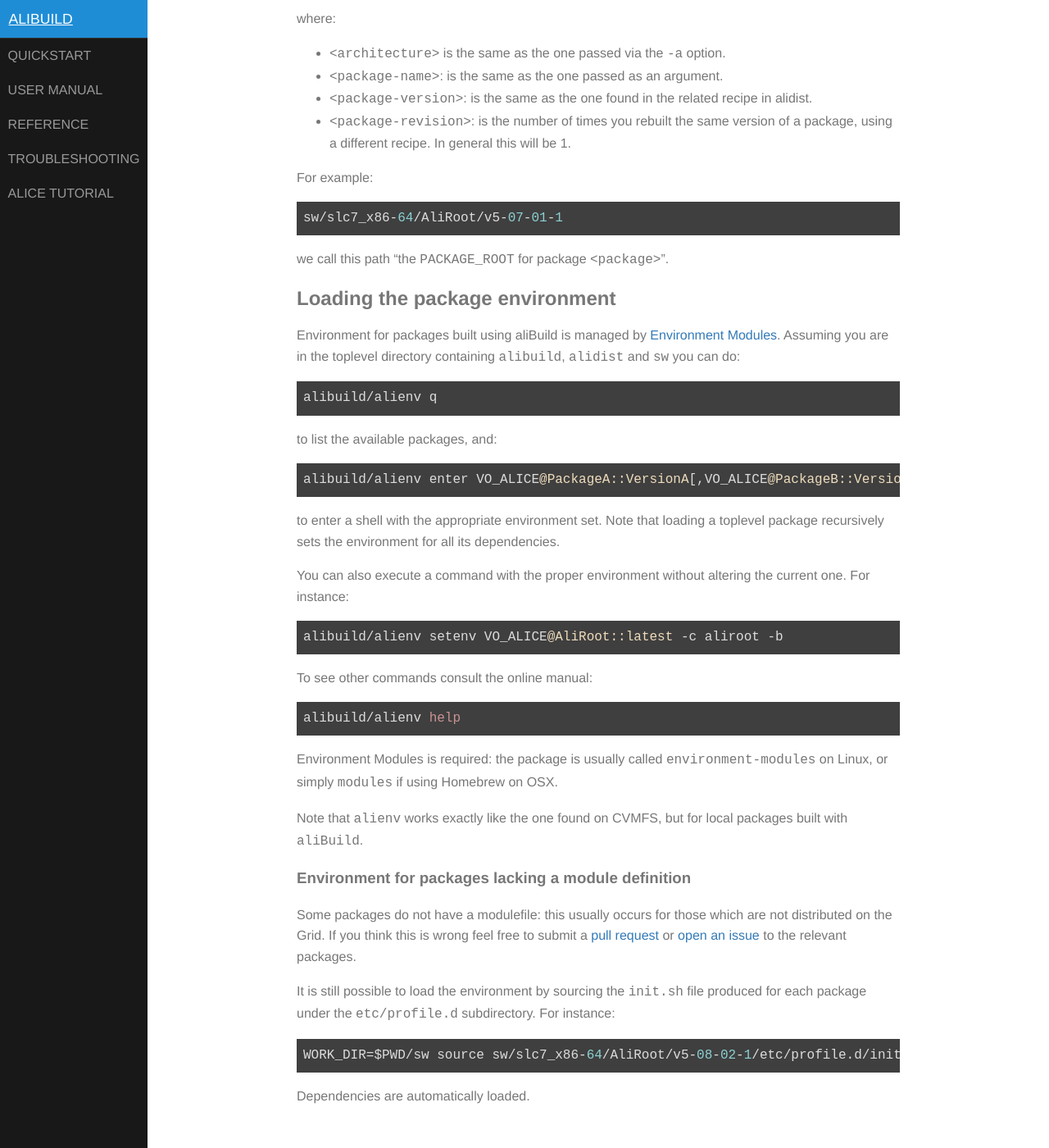
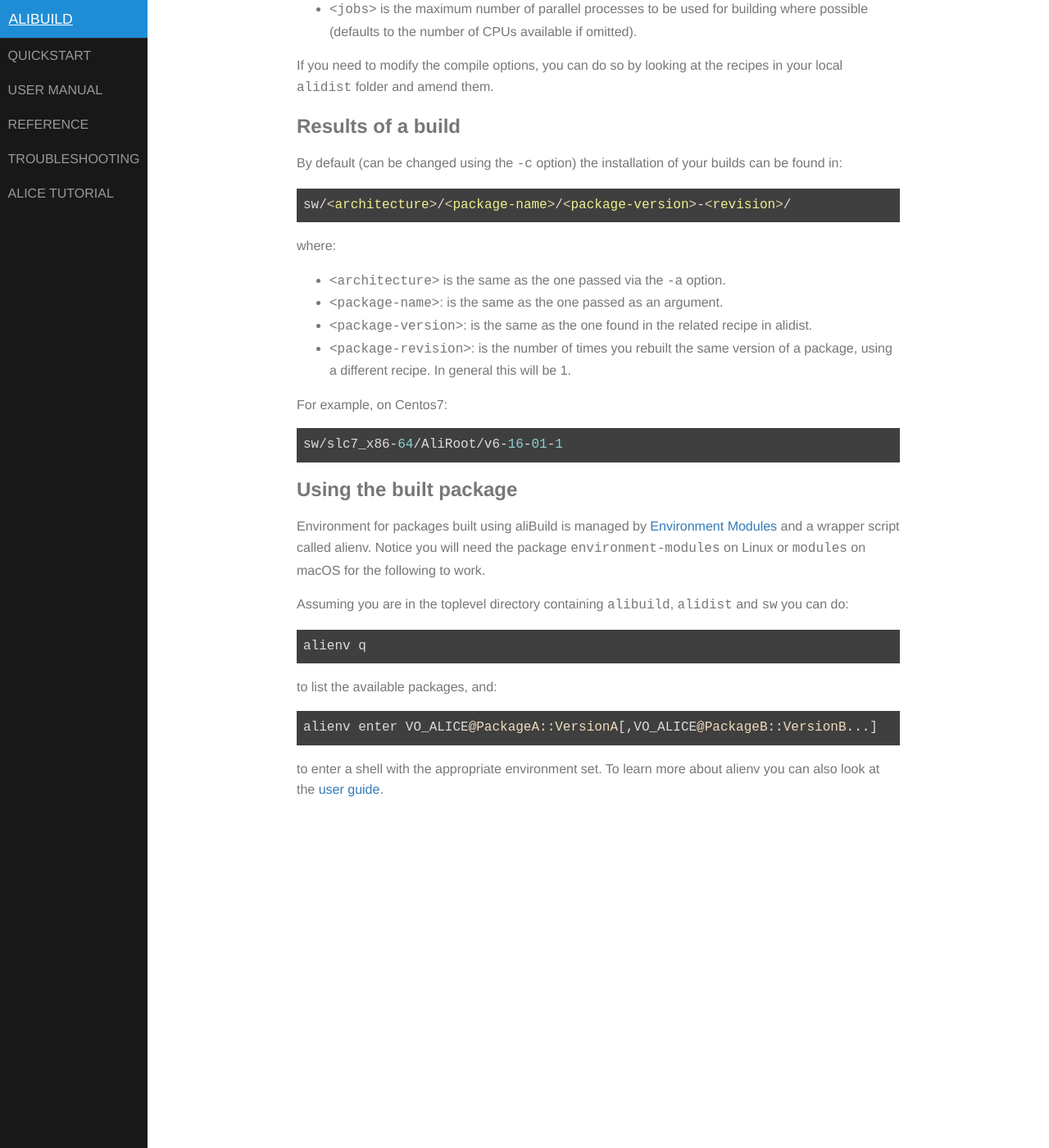
Before and after one commit to alisw/alibuild, a Jekyll site: the page built from docs/quick.markdown, in a window 1280 px wide and 1400 px high, scrolled down 1083 px. Shown: the whole window at 82% size. Built offline with Jekyll 4.4.1, drawn with Linux system fonts in a browser that asks for light colours; some of the changed text lies outside the part shown.

Commit message:
Improve documentation

```diff
--- a/docs/quick.markdown
+++ b/docs/quick.markdown
@@ -5,20 +5,32 @@
 ---
 
 aliBuild is a tool to simplify building and installing ALICE / ALFA
-software. The tool itself is available as a standard PyPi package. You
+software. This is a quickstart Guide which will show you how to build
+and use a package, for extended documentation please have a look at the
+[user guide](user.html).
+
+## Setting up
+
+The tool itself is available as a standard PyPi package. You
 can install it via:
 
     pip install alibuild
 
-Alternatively you can checkout the github repository and use it from
-there:
+Alternatively, if you cannot use pip, you can checkout the Github repository and
+use it from there:
 
     git clone https://github.com/alisw/alibuild.git
 
-This will provide you the tool itself. In order to work you will need a
-set of recipes from a repository called `alidist`:
+This will provide you the tool itself.
 
-    git clone https://github.com/alisw/alidist.git
+In order to work you will need a set of recipes from a repository called
+[alidist](https://github.com/alisw/alidist.git). On the first invokation of
+`alibuild` the recipes will be downloaded and put in a `alidist` folder.
+In case you need to use a special branch / repository you can always `git clone`
+the repository yourself. By default alibuild will pickup the recipes found
+in `$PWD/alidist`.
+
+## Building a package
 
 Once you have obtained both repository, you can trigger a build via:
 
@@ -36,7 +48,10 @@
   building where possible (defaults to the number of CPUs available if
   omitted).
 
-### Results of a build
+If you need to modify the compile options, you can do so by looking at the
+recipes in your local `alidist` folder and amend them.
+
+## Results of a build
 
 By default (can be changed using the `-c` option) the installation of your builds
 can be found in:
@@ -51,55 +66,25 @@
 - `<package-revision>`: is the number of times you rebuilt the same version of
   a package, using a different recipe. In general this will be 1.
 
-For example:
+For example, on Centos7:
 
-    sw/slc7_x86-64/AliRoot/v5-07-01-1
+    sw/slc7_x86-64/AliRoot/v6-16-01-1
 
-we call this path "the `PACKAGE_ROOT` for package `<package>`".
+## Using the built package
 
+Environment for packages built using aliBuild is managed by [Environment
+Modules](http://modules.sourceforge.net) and a wrapper script called alienv.
+Notice you will need the package `environment-modules` on Linux or `modules` on
+macOS for the following to work.
 
-## Loading the package environment
+Assuming you are in the toplevel directory containing `alibuild`, `alidist` and
+`sw` you can do:
 
-Environment for packages built using aliBuild is managed by
-[Environment Modules](http://modules.sourceforge.net). Assuming you are in the
-toplevel directory containing `alibuild`, `alidist` and `sw` you can do:
-
-    alibuild/alienv q
+    alienv q
 
 to list the available packages, and:
 
-    alibuild/alienv enter VO_ALICE@PackageA::VersionA[,VO_ALICE@PackageB::VersionB...]
+    alienv enter VO_ALICE@PackageA::VersionA[,VO_ALICE@PackageB::VersionB...]
 
-to enter a shell with the appropriate environment set. Note that loading a
-toplevel package recursively sets the environment for all its dependencies.
-
-You can also execute a command with the proper environment without altering the
-current one. For instance:
-
-    alibuild/alienv setenv VO_ALICE@AliRoot::latest -c aliroot -b
-
-To see other commands consult the online manual:
-
-    alibuild/alienv help
-
-Environment Modules is required: the package is usually called
-`environment-modules` on Linux, or simply `modules` if using Homebrew on OSX.
-
-Note that `alienv` works exactly like the one found on CVMFS, but for local
-packages built with `aliBuild`.
-
-
-### Environment for packages lacking a module definition
-
-Some packages do not have a modulefile: this usually occurs for those which are
-not distributed on the Grid. If you think this is wrong feel free to submit a
-[pull request](https://github.com/alisw/alidist/pulls) or
-[open an issue](https://github.com/alisw/alidist/issues) to the relevant
-packages.
-
-It is still possible to load the environment by sourcing the `init.sh` file
-produced for each package under the `etc/profile.d` subdirectory. For instance:
-
-    WORK_DIR=$PWD/sw source sw/slc7_x86-64/AliRoot/v5-08-02-1/etc/profile.d/init.sh
-
-Dependencies are automatically loaded.
+to enter a shell with the appropriate environment set. To learn more about alienv you
+can also look at the [user guide](user.html).
--- a/docs/user.markdown
+++ b/docs/user.markdown
@@ -321,3 +321,50 @@
     aliDeps O2 --defaults o2 --no-system --outgraph graph.pdf
 
 Please run `aliDeps --help` for further information.
+
+## Using the packages you have built
+
+### Loading the package environment
+
+Environment for packages built using aliBuild is managed by
+[Environment Modules](http://modules.sourceforge.net) and the wrapper script
+`alienv`. To list the available packages you can do:
+
+    alienv q
+
+while:
+
+    alienv enter VO_ALICE@PackageA::VersionA[,VO_ALICE@PackageB::VersionB...]
+
+will enter a shell with the appropriate environment set. Note that loading a
+toplevel package recursively sets the environment for all its dependencies.
+
+You can also execute a command with the proper environment without altering the
+current one. For instance:
+
+    alienv setenv VO_ALICE@AliRoot::latest -c aliroot -b
+
+To see other commands consult the online manual:
+
+    alienv help
+
+Environment Modules is required: the package is usually called
+`environment-modules` on Linux, or simply `modules` if using Homebrew on OSX.
+
+Note that `alienv` works exactly like the one found on CVMFS, but for local
+packages built with `aliBuild`.
+
+### Environment for packages lacking a module definition
+
+Some packages do not have a modulefile: this usually occurs for those which are
+not distributed on the Grid. If you think this is wrong feel free to submit a
+[pull request](https://github.com/alisw/alidist/pulls) or
+[open an issue](https://github.com/alisw/alidist/issues) to the relevant
+packages.
+
+It is still possible to load the environment by sourcing the `init.sh` file
+produced for each package under the `etc/profile.d` subdirectory. For instance:
+
+    WORK_DIR=$PWD/sw source sw/slc7_x86-64/AliRoot/v5-08-02-1/etc/profile.d/init.sh
+
+Dependencies are automatically loaded.
```
